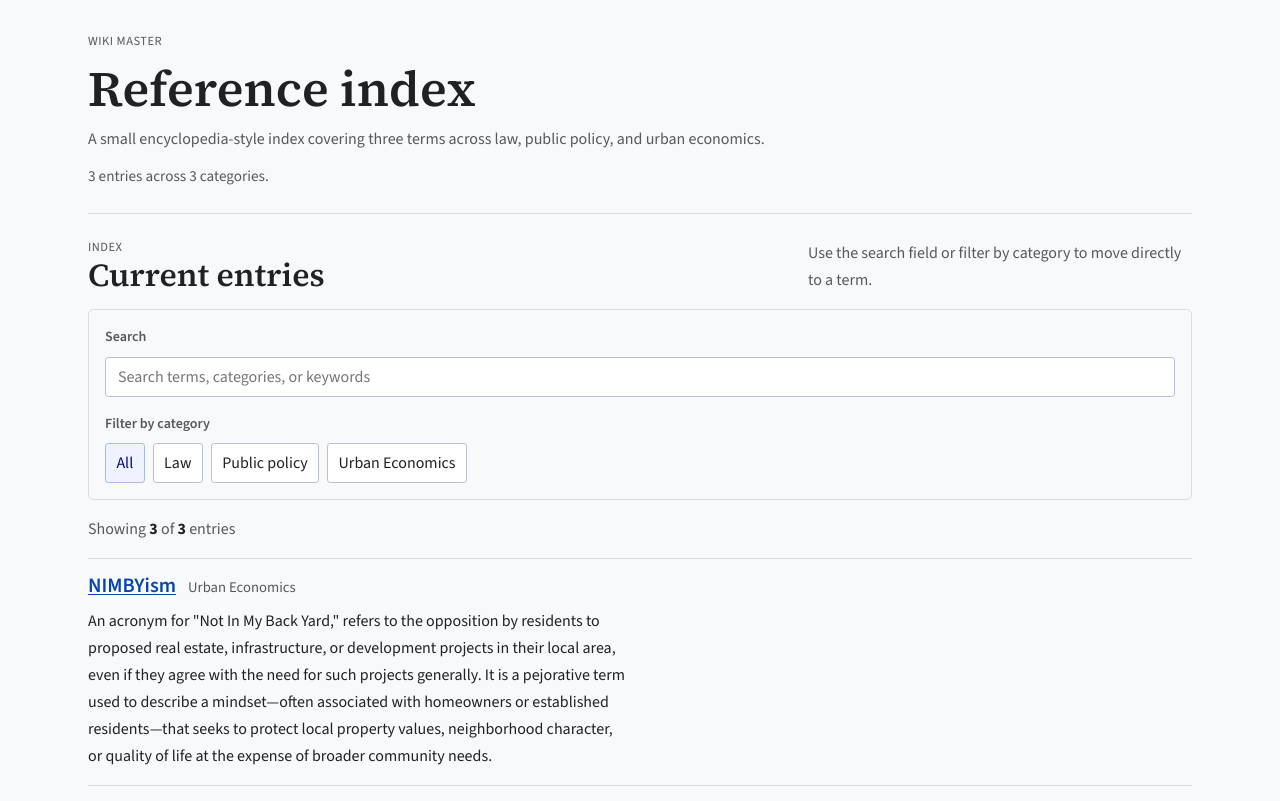
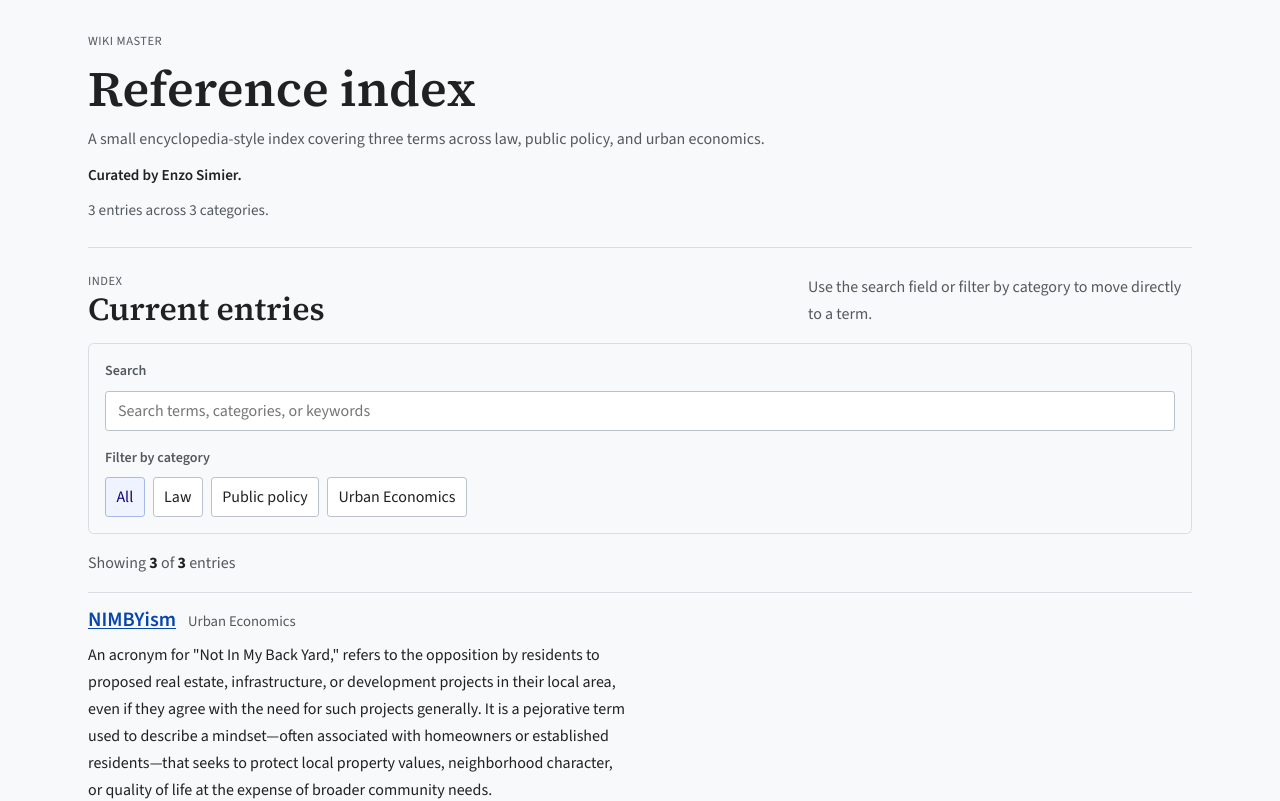
Before and after one commit to EnzoSim/wiki-project, a Next.js app: page / in a window 1280 px wide. Shown: the top 801 px of the page. Built offline with nearby package versions, Linux system fonts and the light colour scheme.

Commit message:
Add Enzo Simier credit

```diff
--- a/app/concepts/[slug]/page.module.css
+++ b/app/concepts/[slug]/page.module.css
@@ -33,6 +33,12 @@
   font-size: 1.06rem;
   line-height: 1.75;
   max-width: 72ch;
+}
+
+.credit {
+  color: var(--text-muted);
+  font-size: 0.94rem;
+  line-height: 1.5;
 }
 
 .layout {
--- a/app/concepts/[slug]/page.tsx
+++ b/app/concepts/[slug]/page.tsx
@@ -56,6 +56,7 @@ export default async function ConceptPage({ params }: ConceptPageProps) {
         <p className={styles.category}>{concept.category}</p>
         <h1>{concept.title}</h1>
         <p className={styles.lead}>{concept.summary}</p>
+        <p className={styles.credit}>Curated by Enzo Simier.</p>
       </header>
 
       <div className={styles.layout}>
--- a/app/layout.tsx
+++ b/app/layout.tsx
@@ -22,6 +22,9 @@ export const metadata: Metadata = {
   },
   description:
     'A compact encyclopedia-style index of three terms across law, public policy, and urban economics.',
+  authors: [{ name: 'Enzo Simier' }],
+  creator: 'Enzo Simier',
+  publisher: 'Enzo Simier',
   openGraph: {
     title: 'Wiki Master',
     description:
--- a/app/page.module.css
+++ b/app/page.module.css
@@ -30,6 +30,13 @@
   color: var(--text-muted);
   line-height: 1.65;
   max-width: 44rem;
+}
+
+.credit {
+  color: var(--text);
+  font-size: 0.95rem;
+  font-weight: 600;
+  line-height: 1.5;
 }
 
 .meta {
--- a/app/page.tsx
+++ b/app/page.tsx
@@ -15,6 +15,7 @@ export default function HomePage() {
           A small encyclopedia-style index covering three terms across law, public policy, and
           urban economics.
         </p>
+        <p className={styles.credit}>Curated by Enzo Simier.</p>
         <p className={styles.meta}>
           {concepts.length} entries across {categories.length} categories.
         </p>
```
